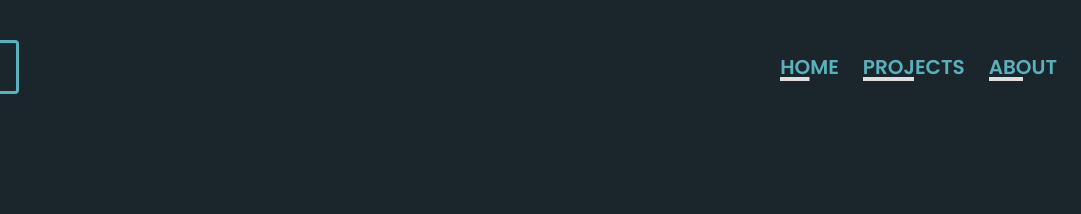
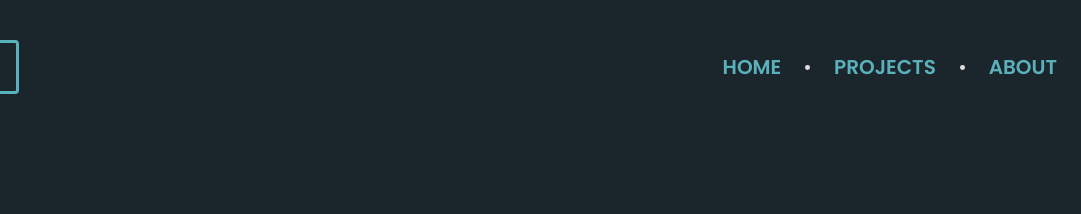
Before and after one commit to darlysson/portfolio, a Gatsby site: page / in a window 1280 px wide. Shown: the top 214 px of the page, 199-1280 px from the left. Built offline with nearby package versions, Linux system fonts and the light colour scheme; Gatsby itself is replaced by a stand-in of ours; a web font is replaced by a local one.

Commit message:
Finished new header links style

```diff
--- a/src/components/Header/styles.module.scss
+++ b/src/components/Header/styles.module.scss
@@ -31,8 +31,22 @@
         display: flex;
 
         li {
-          & + li {
-            margin-left: 1.5rem;
+          &:after {
+            content: "";
+            height: 0.3rem;
+            width: 0.3rem;
+            background: var(--light-gray);
+            border-radius: 50%;
+            margin: 0 1.5rem;
+            display: inline-block;
+            position: relative;
+            bottom: 15%;
+          }
+
+          &:last-child {
+            &:after {
+              content: none;
+            }
           }
 
           a {
@@ -42,14 +56,11 @@
             color: var(--light-blue);
             text-transform: uppercase;
 
-            background: linear-gradient(var(--light-gray) 0 0) 0 100% /
-              var(--width, 50%) 4px no-repeat;
-
             &:hover {
-              --width: 100%;
               transition: 0.5s;
               background: linear-gradient(var(--light-blue) 0 0) 0 100% /
-                var(--width, 50%) 4px no-repeat;
+                var(--width, 100%) 2px no-repeat;
+              color: var(--light-gray);
             }
           }
         }
```
